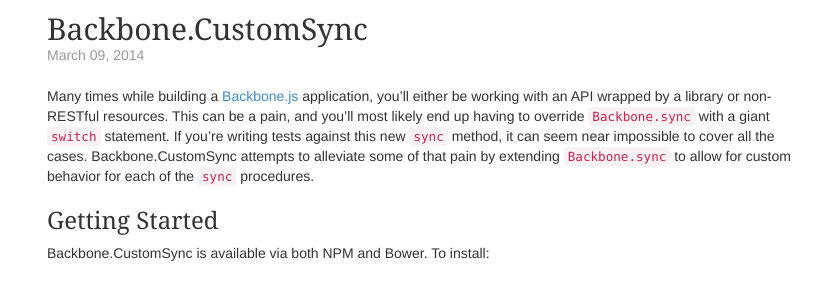
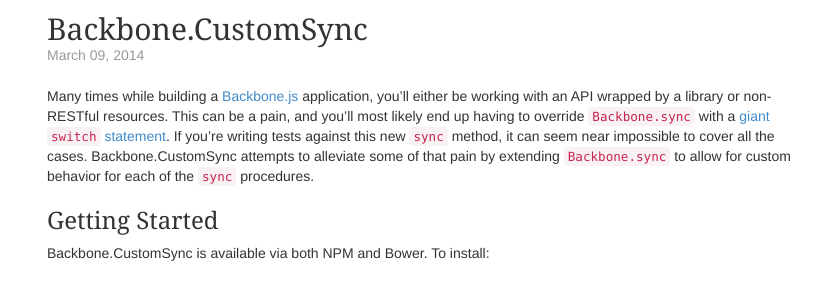
Before and after one commit to gmurphey/gmurphey.github.io, a Jekyll site: the page built from _posts/2014-03-09-backbone-custom-sync.markdown, in a window 1280 px wide. Shown: the part 183-465 px from the top of the page, without its empty margins (23-851 px from the left). Built offline with Jekyll 4.4.1, drawn with Linux system fonts in a browser that asks for light colours; part of the change alters nothing that is shown.

Commit message:
Adding link.

```diff
--- a/_posts/2014-03-09-backbone-custom-sync.markdown
+++ b/_posts/2014-03-09-backbone-custom-sync.markdown
@@ -6,7 +6,7 @@ date: 2014-03-09
 github: backbone.customsync
 ---
 
-Many times while building a [Backbone.js](http://backbonejs.org) application, you'll either be working with an API wrapped by a library or non-RESTful resources. This can be a pain, and you'll most likely end up having to override `Backbone.sync` with a giant `switch` statement. If you're writing tests against this new `sync` method, it can seem near impossible to cover all the cases. Backbone.CustomSync attempts to alleviate some of that pain by extending `Backbone.sync` to allow for custom behavior for each of the `sync` procedures.
+Many times while building a [Backbone.js](http://backbonejs.org) application, you'll either be working with an API wrapped by a library or non-RESTful resources. This can be a pain, and you'll most likely end up having to override `Backbone.sync` with a [giant `switch` statement](http://dailyjs.com/2012/12/20/backbone-tutorial-4/). If you're writing tests against this new `sync` method, it can seem near impossible to cover all the cases. Backbone.CustomSync attempts to alleviate some of that pain by extending `Backbone.sync` to allow for custom behavior for each of the `sync` procedures.
 
 ### Getting Started
 
```
